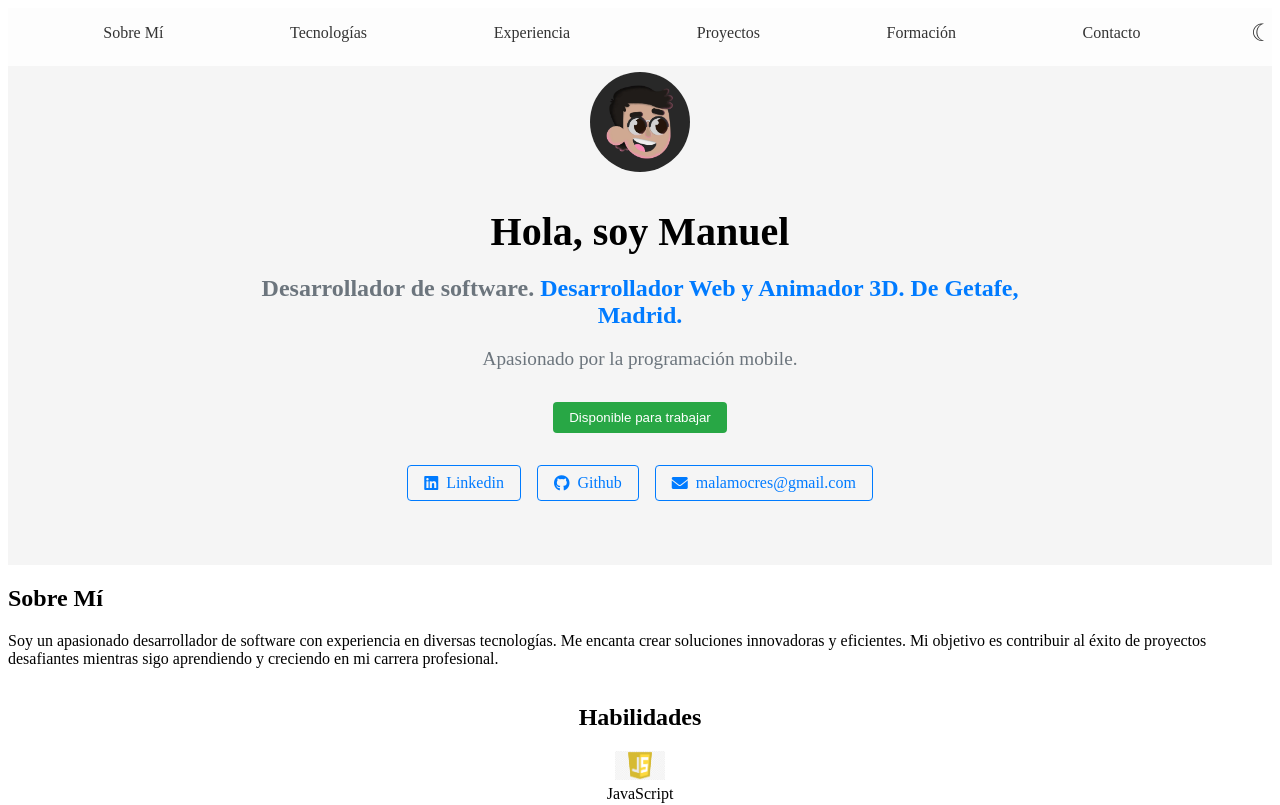
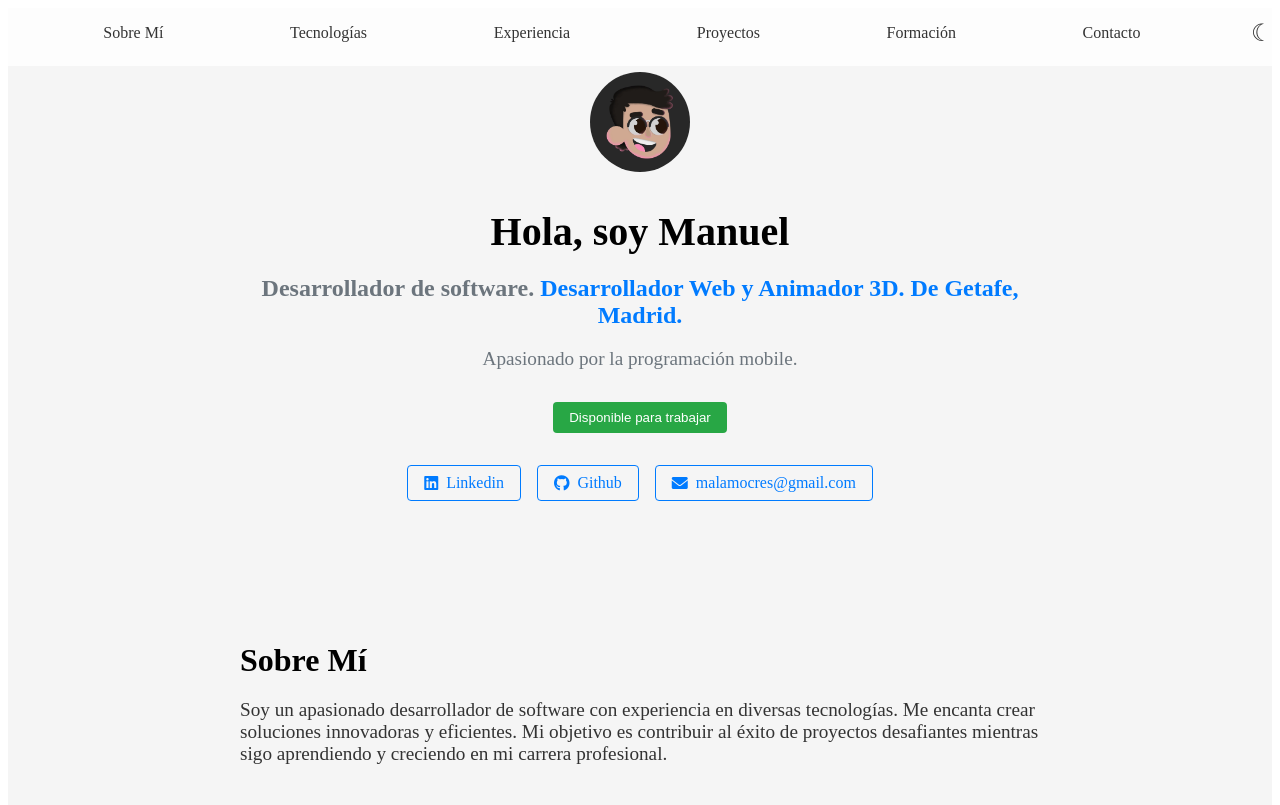
Before and after one commit to ManuACDev/portafolio-angular, an Angular app: page / in a window 1280 px wide. Shown: the top 805 px of the page. Built offline with nearby package versions, Linux system fonts and the light colour scheme.

Commit message:
Sobre Mi

```diff
--- a/src/app/components/sobremi/sobremi.component.html
+++ b/src/app/components/sobremi/sobremi.component.html
@@ -14,7 +14,7 @@
 </section>
 
 <!-- Nueva sección "Sobre Mí" -->
-<section class="sobremi">
+<section class="sobre-mi-detalle">
   <div class="container">
     <h2>Sobre Mí</h2>
     <p>Soy un apasionado desarrollador de software con experiencia en diversas tecnologías. Me encanta crear soluciones innovadoras y eficientes. Mi objetivo es contribuir al éxito de proyectos desafiantes mientras sigo aprendiendo y creciendo en mi carrera profesional.</p>
```
